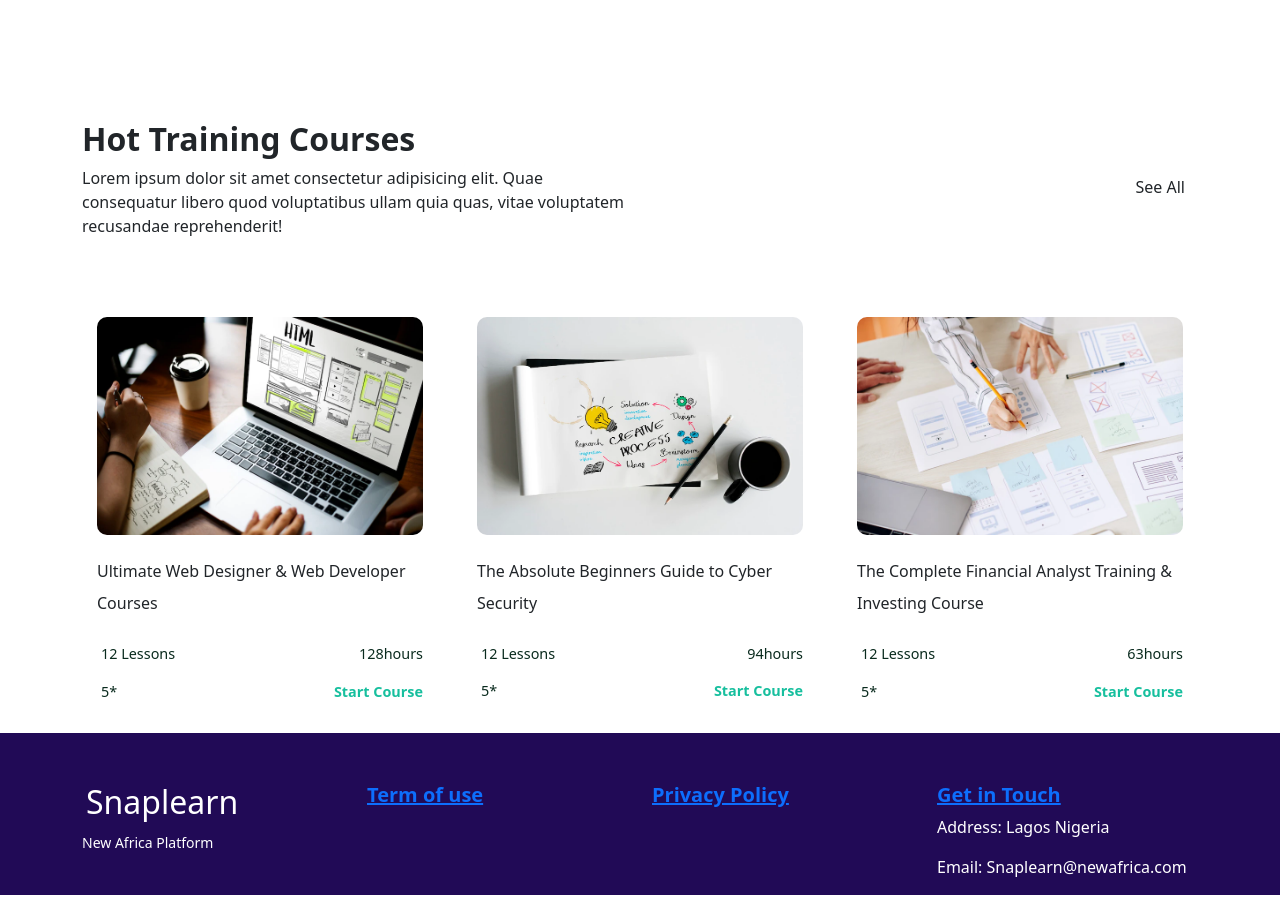
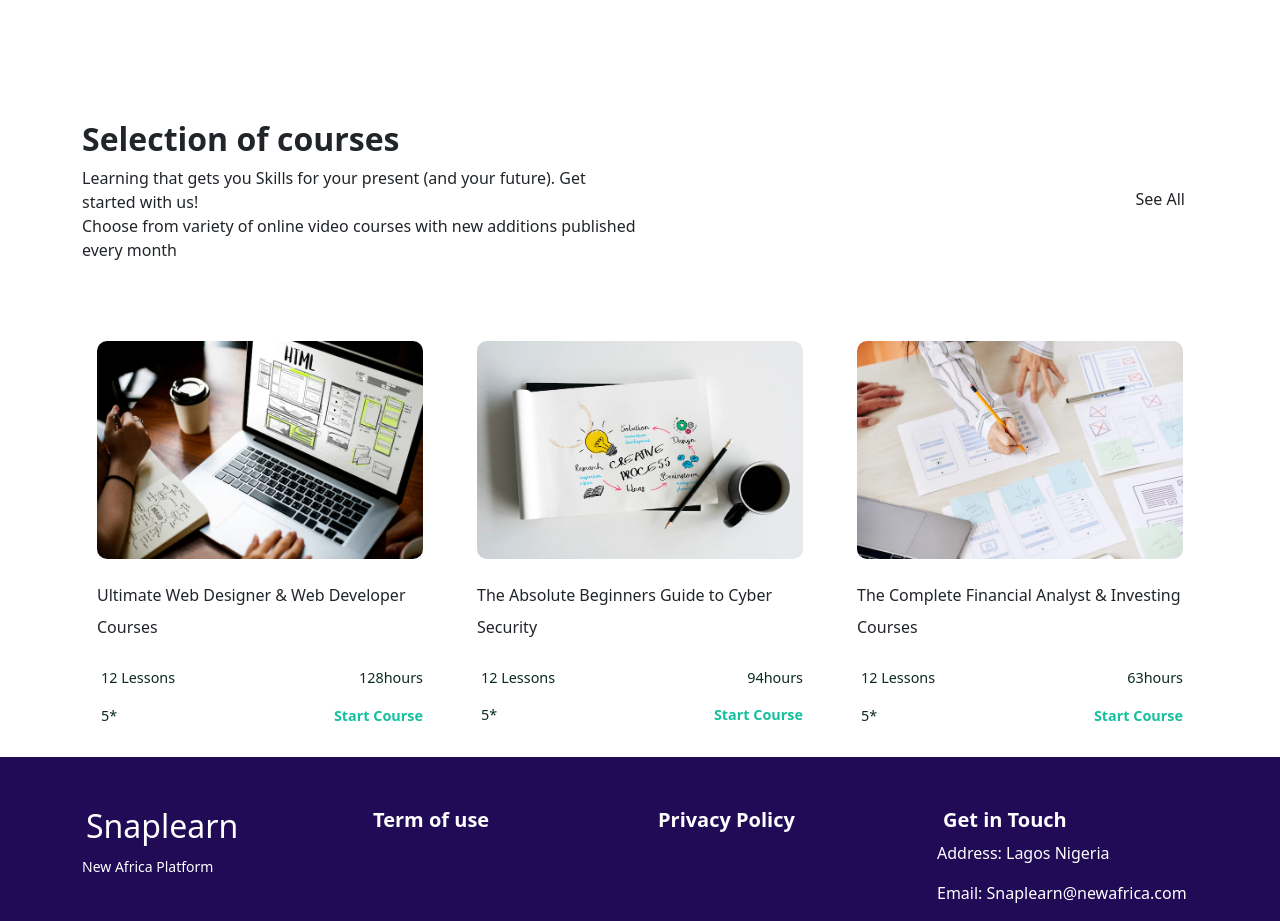
Before and after one commit to Olu-martins/Snap_app, a React (Create React App) app: page / in a window 1280 px wide. Shown: the part 2340-3261 px from the top of the page. Before the commit the page ends 3235 px from the top, so only its background shows below. Built offline with nearby package versions, Linux system fonts and the light colour scheme; no server answers; sample sign-in values are in the browser's storage.

Commit message:
course varieties

```diff
--- a/src/Components/App.js
+++ b/src/Components/App.js
@@ -1,4 +1,4 @@
-import { Container } from "react-bootstrap";
+// import { Container } from "react-bootstrap";
 import { AuthProvider } from "./Contexts/AuthContext";
 import SignUp from "./SignUp";
 import { BrowserRouter as Router, Routes, Route } from "react-router-dom";
@@ -6,7 +6,7 @@ import Dashboard from "./Dashboard";
 import Login from "./Login";
 import ProtectedRoute from "./ProtectedRoute";
 import ForgotPassword from "./ForgotPassword";
-import UpdateProfile from "./UpdateProfile";
+// import UpdateProfile from "./UpdateProfile";
 
 function App() {
 	return (
--- a/src/Components/Courses-section/CourseCard.jsx
+++ b/src/Components/Courses-section/CourseCard.jsx
@@ -28,7 +28,7 @@ const CourseCard = (props) => {
           </p>
 
           <p className="enroll d-flex align-items-center gap-1">
-            <a href="#">Start Course</a>
+            <a href="/">Start Course</a>
           </p>
         </div>
       </div>
--- a/src/Components/Courses-section/Courses.jsx
+++ b/src/Components/Courses-section/Courses.jsx
@@ -27,7 +27,7 @@ const coursesData = [
 
 	{
 		id: "03",
-    title: "The Complete Financial Analyst Training & Investing Course",
+		title: "The Complete Financial Analyst & Investing Courses",
 		lesson: 12,
 		hours: 63,
 		rating: 5,
@@ -43,11 +43,10 @@ const Courses = () => {
 					<Col lg="12" className="mb-5">
 						<div className="course__top d-flex justify-content-between align-items-center">
 							<div className="course__top__left w-50">
-                <h2>Hot Training Courses</h2>
+								<h2>Selection of courses</h2>
 								<p>
-                  Lorem ipsum dolor sit amet consectetur adipisicing elit. Quae
-                  consequatur libero quod voluptatibus ullam quia quas, vitae
-                  voluptatem recusandae reprehenderit!
+									Learning that gets you Skills for your present (and your
+									future). Get started with us! <br /> Choose from variety of online video courses with new additions published every month
 								</p>
 							</div>
 
--- a/src/Components/Dashboard.js
+++ b/src/Components/Dashboard.js
@@ -1,6 +1,6 @@
 import React, { useState } from "react";
-import { Card, Button, Alert } from "react-bootstrap";
-import { Link } from "react-router-dom";
+import { Button, Alert } from "react-bootstrap";
+// import { Link } from "react-router-dom";
 import { useAuth } from "./Contexts/AuthContext";
 import { useNavigate } from "react-router-dom";
 import Header from "./Header/Header";
@@ -10,7 +10,7 @@ import Footer from "./Footer/Footer";
 import './Dashboard.css'
 import { Interests } from "./Interests/Interests";
 import Digitalskill from "./Digital-Skill/DigitalSkill";
-import Company from "./Company-section/Company";
+// import Company from "./Company-section/Company";
 
 
 export default function Dashboard() {
--- a/src/Components/Footer/Footer.jsx
+++ b/src/Components/Footer/Footer.jsx
@@ -20,19 +20,19 @@ const Footer = () => {
           </Col>
 
           <Col lg="3" md="6" className="explore">
-            <a href="#">
+            <button >
             <h5 className="fw-bold">Term of use</h5>
-            </a>
+            </button>
           </Col>
           <Col lg="3" md="6" className="mb-4">
-            <a href="#">
+            <button>
             <h5 className="fw-bold">Privacy Policy</h5>
-            </a>
+            </button>
           </Col>
           <Col lg="3" md="6">
-            <a href="#">
+            <button>
             <h5 className="fw-bold">Get in Touch</h5>
-            </a>
+            </button>
             <p>Address: Lagos Nigeria</p>
             <p>Email: Snaplearn@newafrica.com</p>
           </Col>
--- a/src/Components/Footer/footer.css
+++ b/src/Components/Footer/footer.css
@@ -25,3 +25,9 @@
 .list{
   color: #fff;
 }
+
+button{
+  background: none;
+  border: none;
+  color: #fff;
+}
--- a/src/Components/Hero-Section/HeroSection.jsx
+++ b/src/Components/Hero-Section/HeroSection.jsx
@@ -1,6 +1,6 @@
 import React from "react";
 import { Container, Row, Col } from "reactstrap";
-import heroImg from "../../assests/images/hero-img1.jpg";
+// import heroImg from "../../assests/images/hero-img1.jpg";
 import "./hero-section.css";
 
 const HeroSection = () => {
--- a/src/Components/ProtectedRoute.js
+++ b/src/Components/ProtectedRoute.js
@@ -1,5 +1,5 @@
 import React from "react";
-import { Route, Navigate, Outlet } from "react-router-dom";
+import { Navigate, Outlet } from "react-router-dom";
 import { useAuth } from "./Contexts/AuthContext";
 
 export default function ProtectedRoute() {
```
Lines whose indentation alone changed are shown as unchanged.
